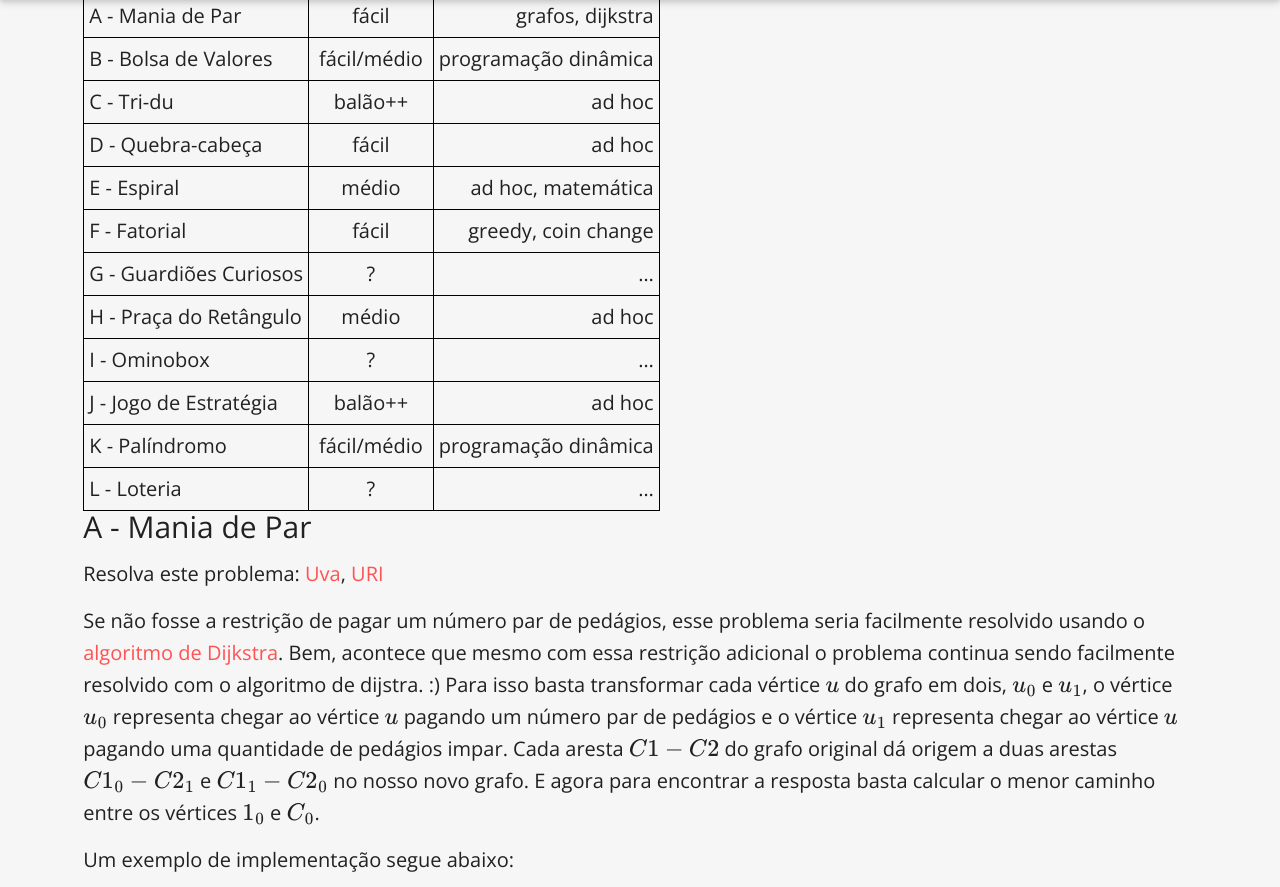
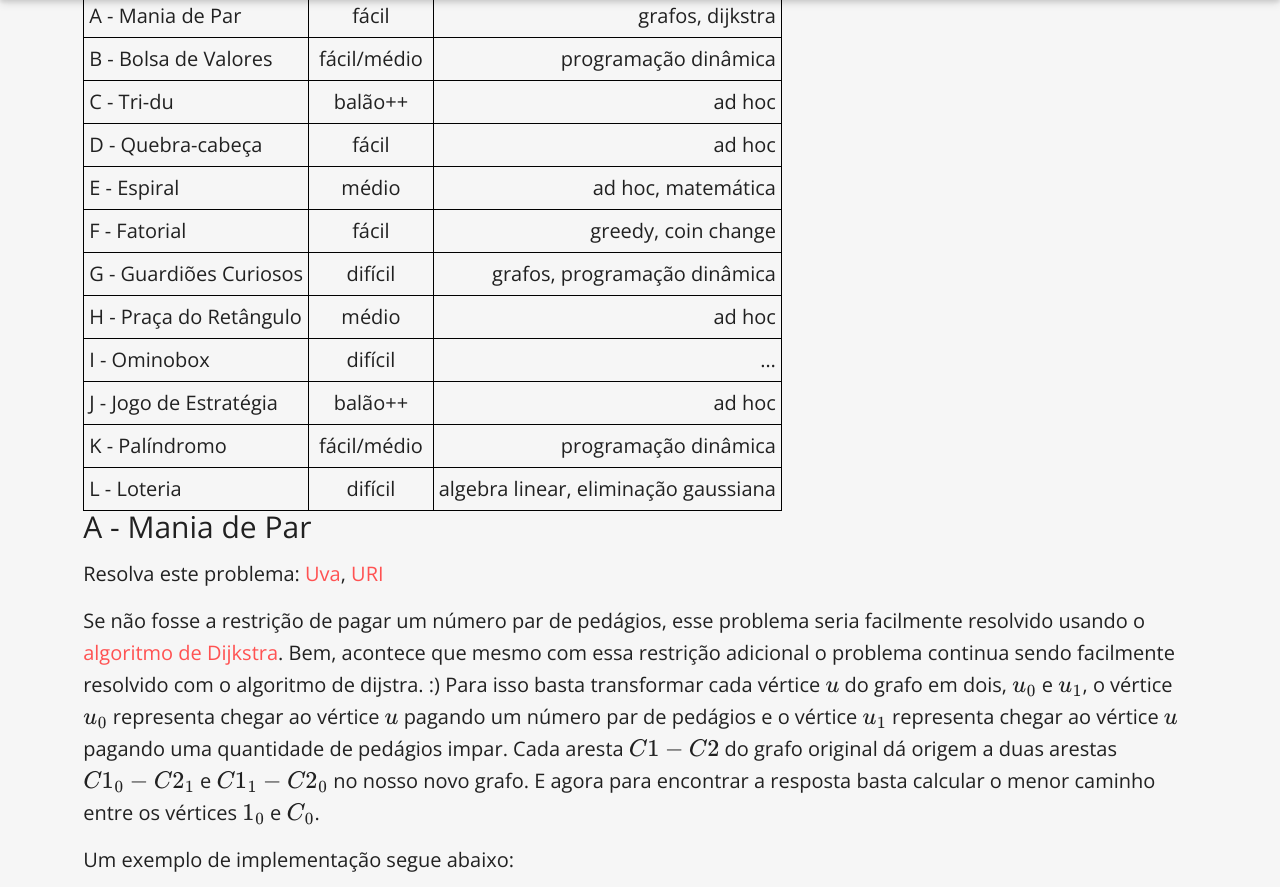
Before and after one commit to maratonago/maratonago.github.io, a Jekyll site: the page built from _posts/2015-09-23-solucoes-regional-2015.md, in a window 1280 px wide and 900 px high, scrolled down 1135 px, cut to the strip 0-887 px from the top of the window. Built offline with Jekyll 4.4.1, drawn with Linux system fonts in a browser that asks for light colours; nearby versions of some CDN libraries; some web fonts are replaced; formulas are drawn with MathJax 3; comment, search, counter and statistics services are not loaded.

Commit message:
adds missing difficulty/tips

```diff
--- a/_posts/2015-09-23-solucoes-regional-2015.md
+++ b/_posts/2015-09-23-solucoes-regional-2015.md
@@ -30,12 +30,12 @@ melhor que uma breve análise da prova desse ano. Confira.
 |D - Quebra-cabeça		| fácil 		| ad hoc				 |
 |E - Espiral			| médio 		| ad hoc, matemática	 |
 |F - Fatorial			| fácil 		| greedy, coin change	 |
-|G - Guardiões Curiosos	| ? 			| ...					 |
+|G - Guardiões Curiosos	| difícil		| grafos, programação dinâmica |
 |H - Praça do Retângulo	| médio 		| ad hoc				 |
-|I - Ominobox			| ?				| ...					 |
+|I - Ominobox			| difícil		| ...					 |
 |J - Jogo de Estratégia	| balão++ 		| ad hoc				 |
 |K - Palíndromo			| fácil/médio 	| programação dinâmica	 |
-|L - Loteria			| ? 			| ...					 |
+|L - Loteria			| difícil		| algebra linear, eliminação gaussiana |
 |=====
 
 
```
